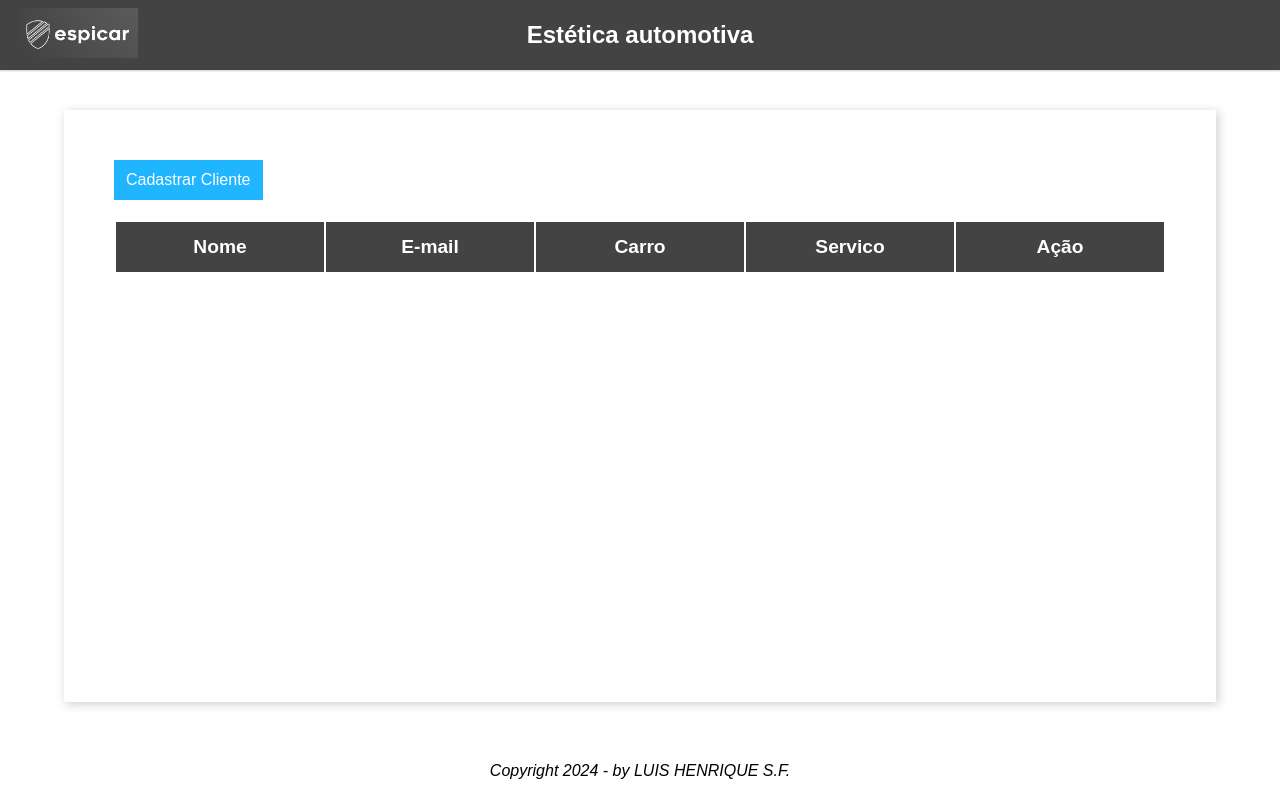
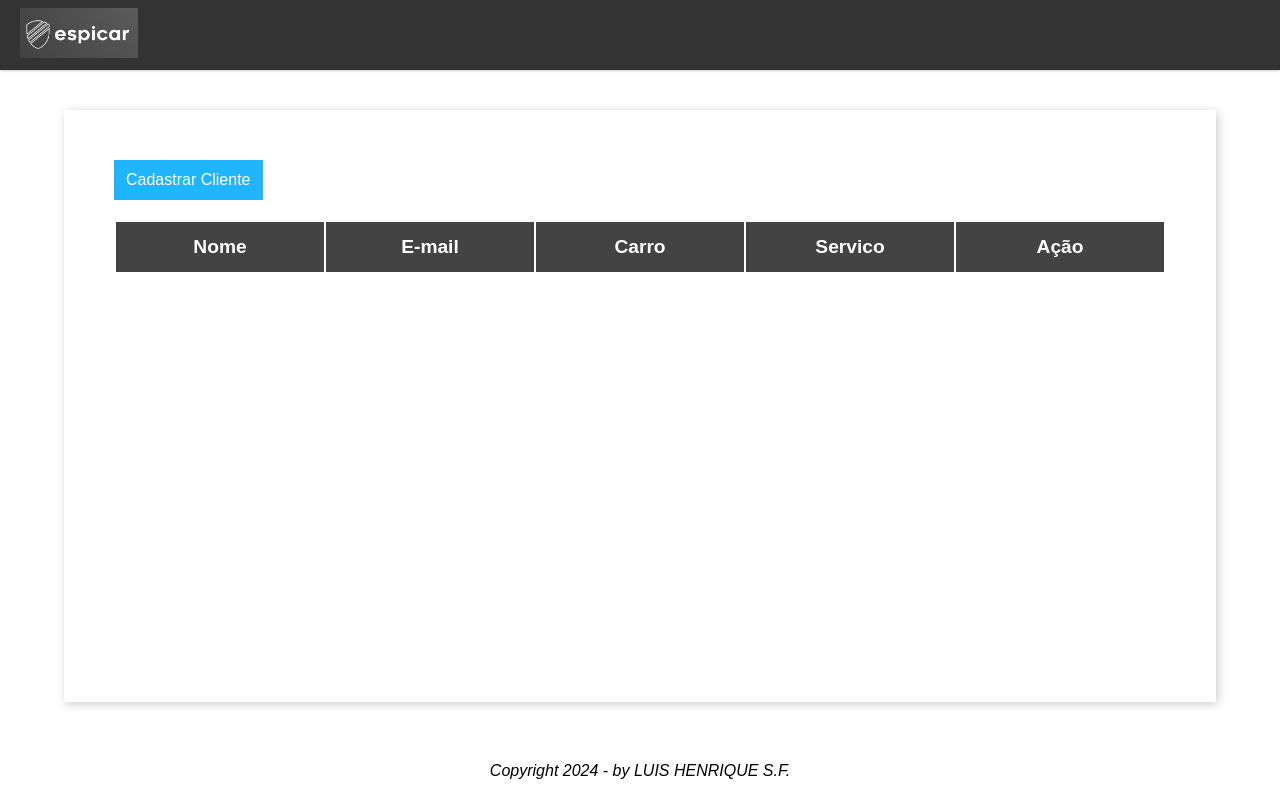
Before and after one commit to Henricknen/Crud_cadastro_js, a plain HTML site: page index.html in a window 1280 px wide. Drawn offline with Linux system fonts and the light colour scheme.

Commit message:
fazendo_pequena_alteração_no_sitema

```diff
--- a/css/styles.css
+++ b/css/styles.css
@@ -14,14 +14,14 @@ header {
     align-items: center;
     justify-content: space-between;
     padding: 20px;
-    background-color: #444343;
+    background-color: #333;
     color: #fff;
 }
 
 
 .header-title {
     font-size: 24px;
-    color: #fff;
+    color: black;
 }
 
 nav ul {
@@ -45,7 +45,7 @@ nav ul li a:hover {
     left: 50%;
     transform: translateX(-50%);
     font-size: 24px;
-    color: #fff;
+    color:  black;
 }
 
 .logo-container {
@@ -55,3 +55,7 @@ nav ul li a:hover {
 .logo-container img {
     height: 50px;
 }
+
+.logo-container img {
+    height: 50px;
+}
--- a/index.html
+++ b/index.html
@@ -22,7 +22,7 @@
         <div class="logo-container">
             <img src="img/logooo.jpeg" alt="Logo do Site">
         </div>
-        <h1 class="title">Estética automotiva</h1>
+        <h1 class="title"></h1>
     </header>
     <main>
         <button type = "button" class = "button blue mobile" id = "cadastrarCliente">Cadastrar Cliente</button>
```
